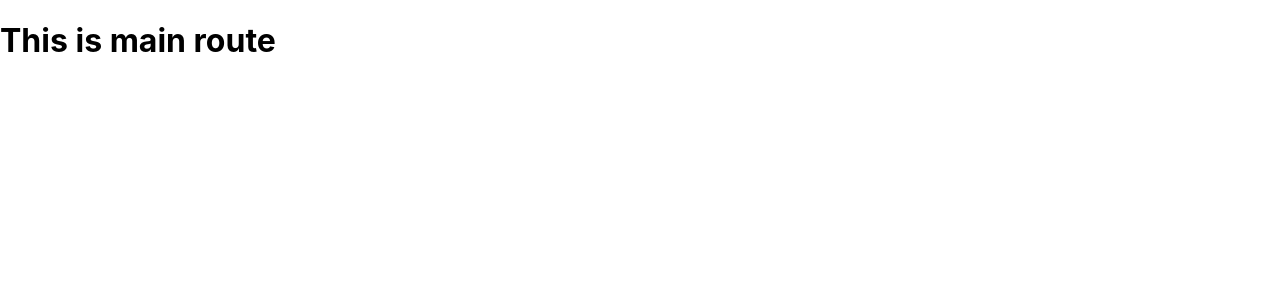
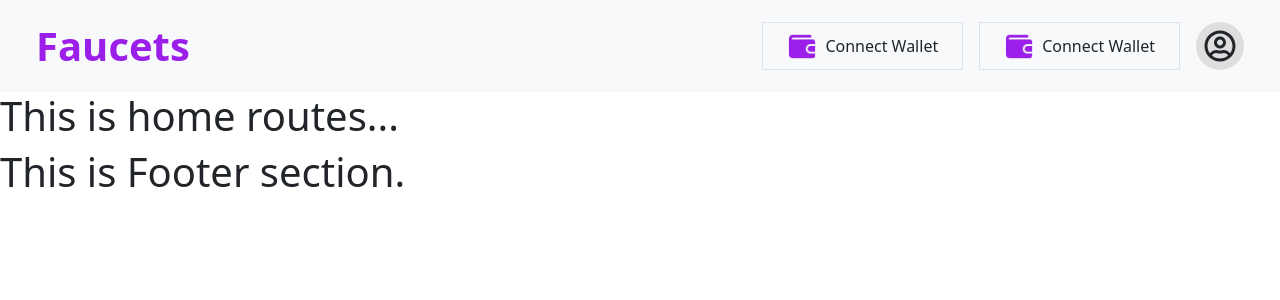
Before and after one commit to nayon64/faucets-task, a React (Create React App) app: page / in a window 1280 px wide. Shown: the top 300 px of the page. Built offline with nearby package versions, Linux system fonts and the light colour scheme.

Commit message:
add structure in navbar

```diff
--- a/package.json
+++ b/package.json
@@ -9,6 +9,7 @@
     "bootstrap": "^5.2.3",
     "react": "^18.2.0",
     "react-dom": "^18.2.0",
+    "react-icons": "^4.7.1",
     "react-router-dom": "^6.8.0",
     "react-scripts": "5.0.1",
     "web-vitals": "^2.1.4"
--- /dev/null
+++ b/src/Shared/Footer/Footer.js
@@ -0,0 +1,11 @@
+import React from 'react';
+
+const Footer = () => {
+	return (
+		<section>
+			<h1>This is Footer section.</h1>
+		</section>
+	);
+};
+
+export default Footer;
--- /dev/null
+++ b/src/Shared/Navbar/Navbar.js
@@ -0,0 +1,32 @@
+import React from "react";
+import { Link } from "react-router-dom";
+import { FaRegUserCircle } from "react-icons/fa";
+import "../../style.css"
+import WalletIcon from "../../assets/icons/wallet.png"
+
+const Navbar = () => {
+  return (
+    <nav className="navbar navbar-light bg-light px-4 py-3">
+      <div className="container-fluid">
+        <Link to="/" className="logo">
+          Faucets
+        </Link>
+        <div className="d-flex">
+          <div className="border px-4 me-3 d-flex align-items-center justify-content-cente h-full cursor-pointer">
+            <img className="nav-icon" src={WalletIcon} alt="" />
+            <span className="ms-2">Connect Wallet</span>
+          </div>
+          <div className="border px-4 me-3 d-flex align-items-center justify-content-cente h-full cursor-pointer">
+            <img className="nav-icon" src={WalletIcon} alt="" />
+            <span className="ms-2">Connect Wallet</span>
+          </div>
+          <div className="bg-gray p-2 cursor-pointer rounded-circle">
+            <FaRegUserCircle className="fs-2" />
+          </div>
+        </div>
+      </div>
+    </nav>
+  );
+};
+
+export default Navbar;
--- a/src/index.js
+++ b/src/index.js
@@ -3,6 +3,8 @@ import ReactDOM from 'react-dom/client';
 import './index.css';
 import App from './App';
 import reportWebVitals from './reportWebVitals';
+import "bootstrap/dist/css/bootstrap.min.css";
+import "bootstrap/dist/js/bootstrap.js";
 
 const root = ReactDOM.createRoot(document.getElementById('root'));
 root.render(
--- a/src/layout/Main/Main.js
+++ b/src/layout/Main/Main.js
@@ -1,9 +1,14 @@
 import React from 'react';
+import { Outlet } from 'react-router-dom';
+import Footer from '../../Shared/Footer/Footer';
+import Navbar from '../../Shared/Navbar/Navbar';
 
 const Main = () => {
 	return (
 		<div>
-			<h1>This is main route</h1>
+			<Navbar/>
+			<Outlet/>
+			<Footer/>
 		</div>
 	);
 };
--- /dev/null
+++ b/src/style.css
@@ -0,0 +1,26 @@
+.bg-gray{
+background-color: #dedede;
+}
+.cursor-pointer{
+	cursor: pointer;
+}
+.bg-purple{
+background-color: #9b1fe9;
+}
+.text-purple{
+color: #9b1fe9;
+}
+
+/* banner section style  */
+.logo{
+	text-decoration: none;
+	color: #9b1fe9;
+	font-size: 40px;
+	font-weight: 600;
+}
+.logo:hover{
+	color: #9b1fe9;
+}
+.nav-icon{
+	width: 30px;
+}
```
Also changed, not shown: src/assets/icons/wallet.png (added), 1 other file (tests, documents, lock files or other folders).
